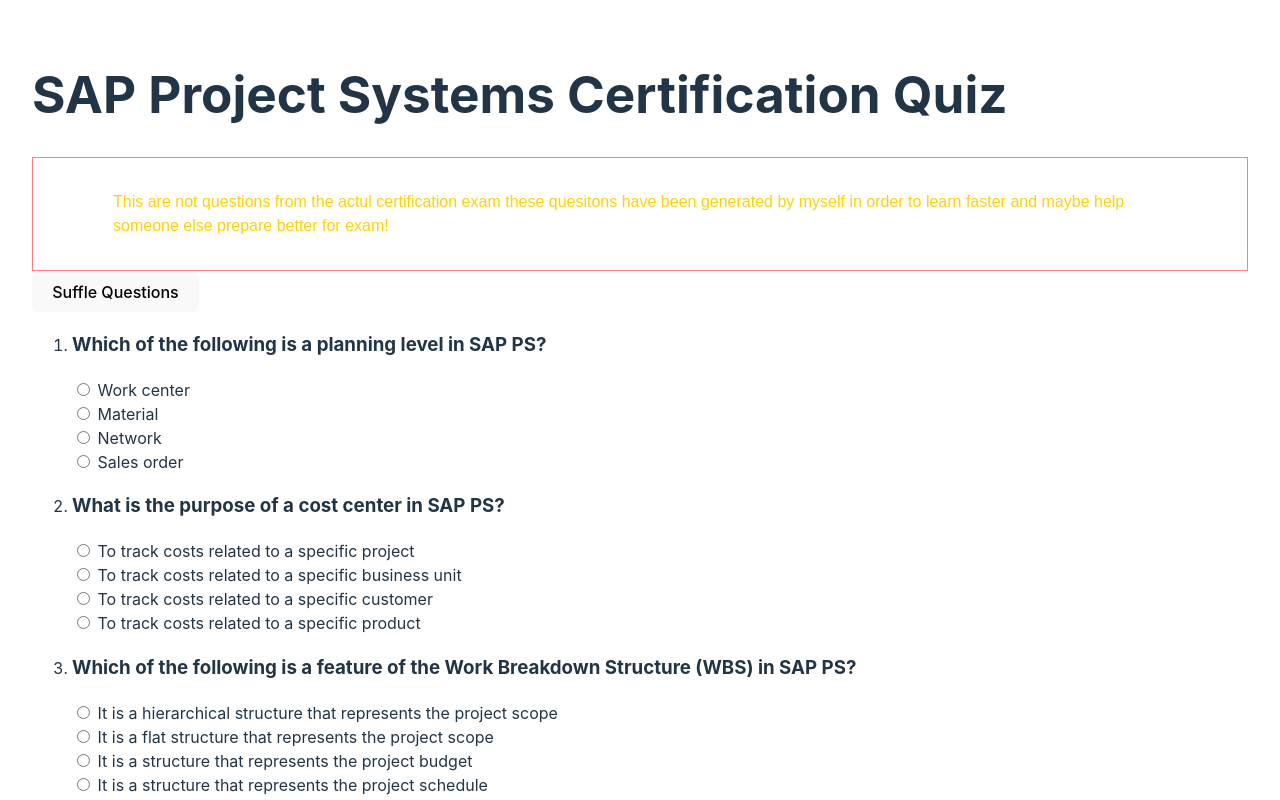
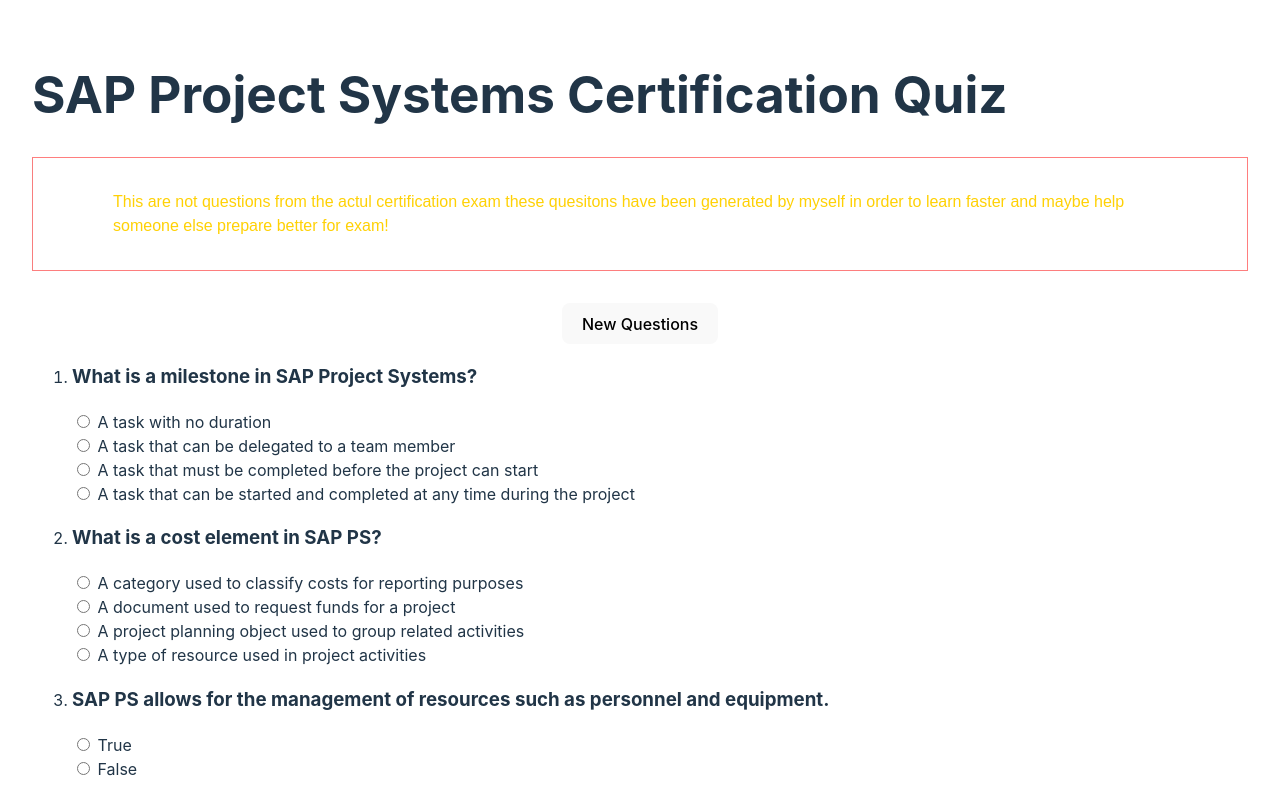
Before and after one commit to sinisam92/sap-ps-quiz, a React (Vite) app: page / in a window 1280 px wide. Shown: the top 800 px of the page. Built offline with nearby package versions, Linux system fonts and the light colour scheme.

Commit message:
fixed new questions and shuffle with 2 sets of questions

```diff
--- a/src/App.css
+++ b/src/App.css
@@ -103,6 +103,13 @@
     transparent 70%
   );
 }
+.changle-questions--wraper {
+ width: 100%;
+ text-align: center;
+}
+.change-questions {
+  margin-top: 2rem;
+}
 @media screen and (max-width: 767px){
   .warning-wrapper {
     padding: 1rem;
--- a/src/App.jsx
+++ b/src/App.jsx
@@ -1,56 +1,45 @@
-import { useState } from 'react';
+import { useEffect, useState } from 'react';
 import './App.css';
 import questions from './data/questions';
 import questions2 from './data/questions2';
 
 function App() {
   const [results, setResults] = useState([]);
+  const [buttonClicked, setButtonClicked] = useState(false);
   const [randomizedArr, setRandomizedArr] = useState([]);
-  console.log(randomizedArr);
+  // console.log(randomizedArr);
   const handleSubmit = (event) => {
     event.preventDefault();
 
-    const newResults = [];
-
-    // loop over all questions
-    questions.forEach((question, index) => {
-      // select all input elements that belong to this question
+    // const newResults = [];
+    randomizedArr.forEach((question, index) => {
       const inputs = document.querySelectorAll(`input[name="${index}"]`);
-
-      // loop over all inputs and check if they are checked
       inputs.forEach((input) => {
         if (input.checked) {
-          // check if the selected answer is correct
           const isCorrect = input.value === String(true);
-
-          // add a class to the input based on the result
           input.parentElement.classList.add(
             isCorrect ? 'correct' : 'incorrect'
           );
-
-          // add the result to the array of results
-          newResults.push({ question: question.question, isCorrect });
+          // newResults.push({ question: question.question, isCorrect });
         }
       });
     });
+    // setResults(newResults);
+  };
+  useEffect(() => {
+    const shuffle = (arr) => [...arr].sort(() => Math.random() - 0.5);
+    const shuffledQuestions = shuffle(questions);
+    const shuffledQuestions2 = shuffle(questions2);
 
-    // update the results state
-    setResults(newResults);
+    const randomQuestionArray =
+      Math.random() < 0.5 ? shuffledQuestions : shuffledQuestions2;
+    setRandomizedArr(randomQuestionArray);
+  }, [buttonClicked]);
+
+  const handleButtonClick = () => {
+    setButtonClicked((prevState) => !prevState);
   };
 
-  const handleChangeQuestions = () => {
-    let randomQuestionArray = [];
-    const shuffle = (arr) => [...arr].sort(() => Math.random() - 0.5);
-
-    const shuffledQuestions = shuffle(questions);
-    const shuffledQuestions2 = shuffle(questions2);
-    randomQuestionArray =
-      Math.random() < 0.5 ? shuffledQuestions : shuffledQuestions2;
-    console.log(randomQuestionArray);
-    // setRandomizedArr(randomQuestionArray);
-    return randomQuestionArray;
-  };
-  console.log(handleChangeQuestions());
   return (
     <>
       <h1>SAP Project Systems Certification Quiz</h1>
@@ -66,13 +55,13 @@
         <span className='left'></span>
       </div>
       <div className='changle-questions--wraper'>
-        <button className='change-questions' onClick={handleChangeQuestions}>
-          Suffle Questions
+        <button className='change-questions' onClick={handleButtonClick}>
+          New Questions
         </button>
       </div>
       <form onSubmit={handleSubmit}>
         <ol>
-          {questions.map((question, index) => (
+          {randomizedArr.map((question, index) => (
             <li key={index}>
               <h3>{question.question}</h3>
               {question.options.map((option, optionIndex) => {
--- a/src/data/questions2.js
+++ b/src/data/questions2.js
@@ -1121,15 +1121,6 @@
       { option: 'To report on project progress', value: false },
     ],
     correct_answer: 'To compare planned costs against actual costs',
-  },
-  {
-    question: "What is a 'cost center hierarchy' in SAP PS?",
-    type: 'true_false',
-    options: [
-      { option: true, value: true },
-      { option: false, value: false },
-    ],
-    correct_answer: true,
   },
   {
     question: "What is a 'profit center' in SAP PS?",
```
